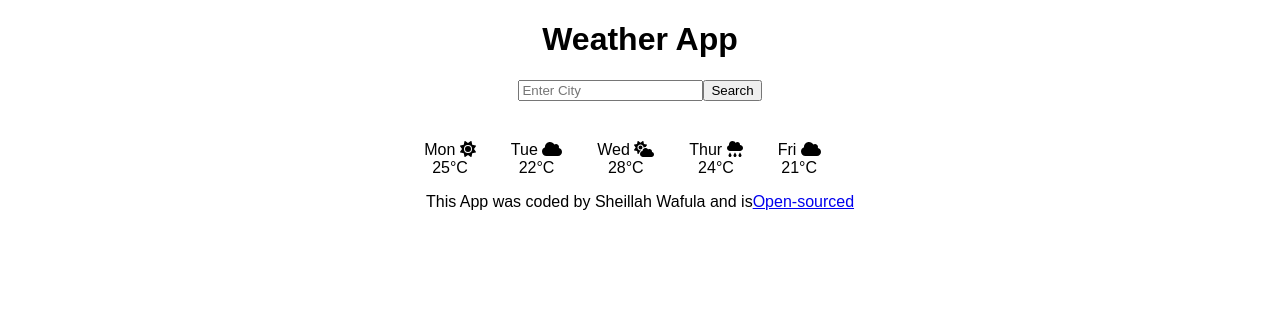
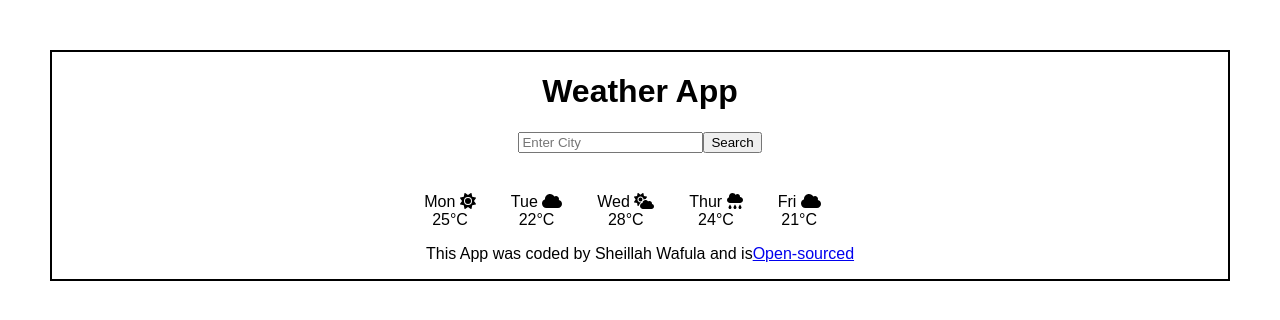
Before and after one commit to Sheillah27/weather-react, a React (Create React App) app: page / in a window 1280 px wide. Shown: the top 320 px of the page. Built offline with nearby package versions, Linux system fonts and the light colour scheme.

Commit message:
Update styles.css

```diff
--- a/src/styles.css
+++ b/src/styles.css
@@ -1,6 +1,8 @@
 .App {
   font-family: sans-serif;
   text-align: center;
+  border: 2px solid black;
+  margin: 50px 50px 50px 50px;
 }
 .App li {
   list-style: none;
```
